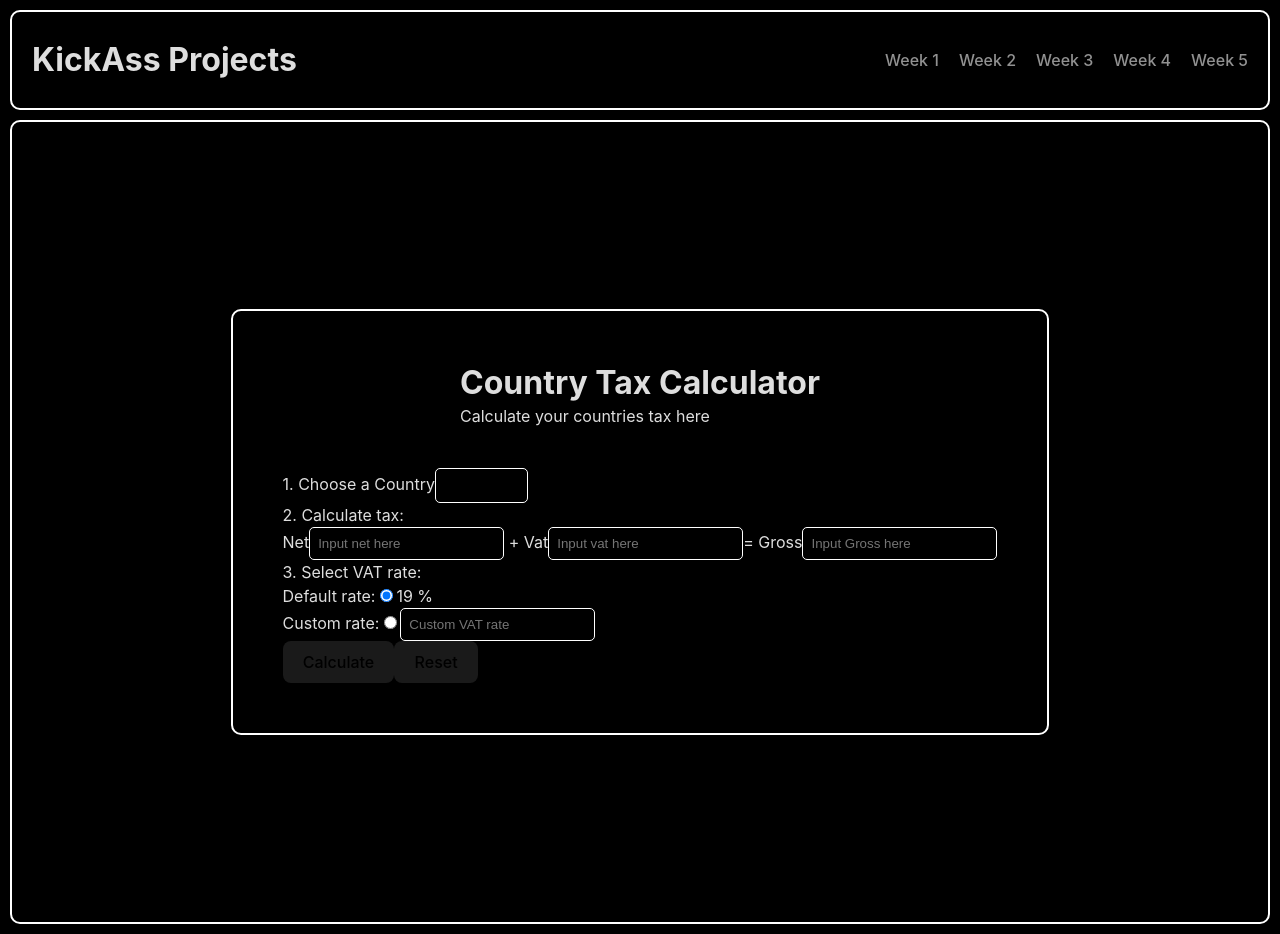
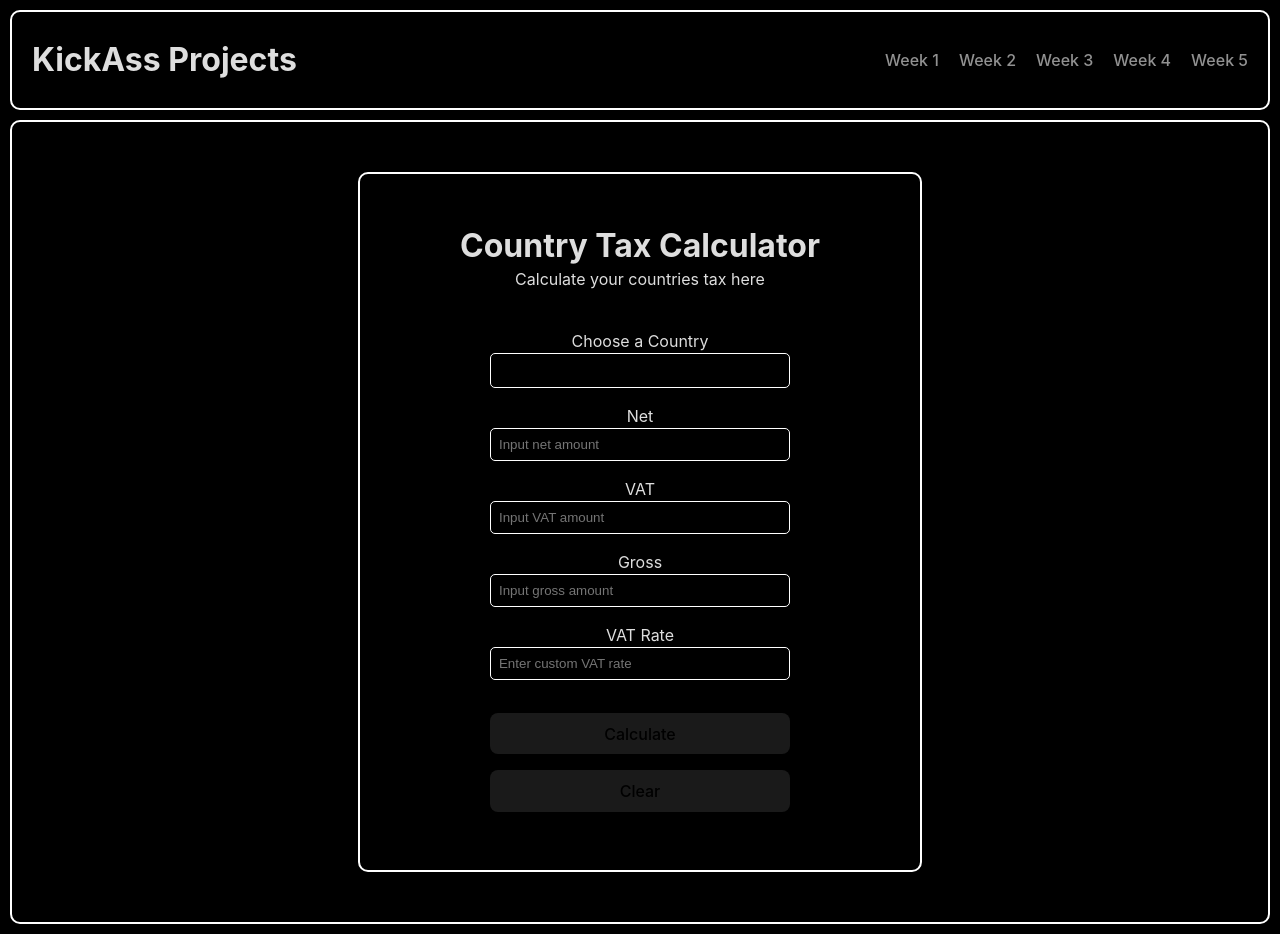
Before and after one commit to Phil-star1984/kickass_projects, a React (Vite) app: page /weekone in a window 1280 px wide. Built offline with nearby package versions, Linux system fonts and the light colour scheme.

Commit message:
Add WeekOneTest

```diff
--- a/package.json
+++ b/package.json
@@ -10,9 +10,12 @@
     "preview": "vite preview"
   },
   "dependencies": {
+    "axios": "^1.6.5",
+    "papaparse": "^5.4.1",
     "react": "^18.2.0",
     "react-dom": "^18.2.0",
-    "react-router-dom": "^6.21.1"
+    "react-router-dom": "^6.21.1",
+    "react-spinners-kit": "^1.9.1"
   },
   "devDependencies": {
     "@types/react": "^18.2.43",
--- a/src/App.jsx
+++ b/src/App.jsx
@@ -1,8 +1,11 @@
 import { useState } from "react";
 import { Routes, Route } from "react-router-dom";
 import NavBar from "./components/NavBar.jsx";
+
 import WeekOne from "./components/WeekOne.jsx";
+import WeekOneTest from "./components/WeekOneTest.jsx";
 import WeekTwo from "./components/WeekTwo.jsx";
+import CodeTest from "./components/CodeTest.jsx";
 
 function App() {
   const [count, setCount] = useState(0);
@@ -12,7 +15,9 @@ function App() {
       <NavBar />
 
       <Routes>
-        <Route path="/weekone" element={<WeekOne />} />
+        {/* <Route path="/weekone" element={<WeekOne />} /> */}
+        <Route path="/weekone" element={<WeekOneTest />} />
+        <Route path="/codetest" element={<CodeTest />} />
         <Route path="/weektwo" element={<WeekTwo />} />
       </Routes>
     </>
--- /dev/null
+++ b/src/components/CodeTest.jsx
@@ -0,0 +1,92 @@
+import React, { useState, useEffect } from "react";
+import axios from "axios";
+import Papa from "papaparse";
+import { PushSpinner } from "react-spinners-kit";
+
+export default function CodeTest() {
+  const [data, setData] = useState([]);
+  const [urlCsv, setUrlCsv] = useState(
+    "https://raw.githubusercontent.com/UDG-United-Digital-Group/frontend-junior-code-challenge-1/master/Artikel.csv"
+  );
+  const [isLoading, setIsLoading] = useState(false);
+
+  // https://raw.githubusercontent.com/microsoft/arcticseals/master/data/raw.csv
+  // https://raw.githubusercontent.com/UDG-United-Digital-Group/frontend-junior-code-challenge-1/master/Artikel.csv
+
+  const getData = async (e) => {
+    e.preventDefault();
+    setIsLoading(true);
+
+    try {
+      const response = await axios.get(urlCsv);
+
+      if (!response.data) {
+        console.log("could not get data!");
+      }
+      if (response.status == 200) {
+        console.log("success downloading data!");
+        console.log("Unparsed Response: ", response);
+      }
+
+      Papa.parse(response.data, {
+        header: true,
+        complete: (result) => {
+          setData(result.data);
+          console.log(result.data);
+        },
+      });
+      setIsLoading(false);
+    } catch (error) {
+      console.log(error);
+    }
+  };
+
+  const renderTableHeaders = () => {
+    if (data.length > 0) {
+      return Object.keys(data[0]).map((key, index) => (
+        <th key={index}>{key}</th>
+      ));
+    }
+  };
+
+  return (
+    <div className="data_outer_container">
+      <div className="data_inner_container">
+        <div className="csv_data_input">
+          <h1>CSV Data Display</h1>
+          {isLoading ? <PushSpinner color="yellow" /> : ""}
+          {/* {data.map((data, index) => (
+        <h1 key={index}>{data.Artikelname}</h1>
+      ))} */}
+
+          <form type="submit" className="csv_form">
+            <input
+              className="csv_input"
+              type="text"
+              placeholder="Enter URL to raw CSV"
+              value={urlCsv}
+              onChange={(e) => {
+                setUrlCsv(e.target.value);
+              }}
+            ></input>
+            <button onClick={getData}>Get Data</button>
+          </form>
+        </div>
+        <table>
+          <thead>
+            <tr>{renderTableHeaders()}</tr>
+          </thead>
+          <tbody>
+            {data.map((row, rowIndex) => (
+              <tr key={rowIndex}>
+                {Object.values(row).map((value, valueIndex) => (
+                  <td key={valueIndex}>{value}</td>
+                ))}
+              </tr>
+            ))}
+          </tbody>
+        </table>
+      </div>
+    </div>
+  );
+}
--- /dev/null
+++ b/src/components/WeekOneTest.jsx
@@ -0,0 +1,124 @@
+import React, { useState } from "react";
+
+function WeekOneTest() {
+  const [country, setCountry] = useState("germany");
+  const [net, setNet] = useState("");
+  const [vat, setVat] = useState("");
+  const [gross, setGross] = useState("");
+  const [vatRate, setVatRate] = useState("19");
+  const [customVatRate, setCustomVatRate] = useState("");
+
+  const countryVatRate = { germany: "19", poland: "23", france: "20" };
+
+  const calculateTax = () => {
+    const actualVatRate = customVatRate
+      ? parseFloat(customVatRate)
+      : parseFloat(vatRate);
+    let calculatedNet = net ? parseFloat(net) : 0;
+    let calculatedVat = vat ? parseFloat(vat) : 0;
+    let calculatedGross = gross ? parseFloat(gross) : 0;
+
+    if (net && !vat && !gross) {
+      calculatedVat = (calculatedNet * actualVatRate) / 100;
+      calculatedGross = calculatedNet + calculatedVat;
+    } else if (!net && vat && !gross) {
+      calculatedNet = calculatedVat / (actualVatRate / 100);
+      calculatedGross = calculatedNet + calculatedVat;
+    } else if (!net && !vat && gross) {
+      calculatedNet = calculatedGross / (1 + actualVatRate / 100);
+      calculatedVat = calculatedGross - calculatedNet;
+    }
+
+    setNet(calculatedNet.toFixed(2));
+    setVat(calculatedVat.toFixed(2));
+    setGross(calculatedGross.toFixed(2));
+  };
+
+  const clearFields = () => {
+    setNet("");
+    setVat("");
+    setGross("");
+    setCustomVatRate("");
+    setVatRate(countryVatRate[country]);
+  };
+
+  return (
+    <div className="weekone_outer_container">
+      <div className="weekone_inner_container">
+        <h1>Country Tax Calculator</h1>
+        <p>Calculate your countries tax here</p>
+        <form className="submit_form">
+          <div>
+            <label htmlFor="country">Choose a Country</label>
+            <select
+              name="country"
+              id="country"
+              value={country}
+              onChange={(e) => {
+                setCountry(e.target.value);
+                setVatRate(countryVatRate[e.target.value]);
+              }}
+            >
+              <option value="germany">Germany</option>
+              <option value="poland">Poland</option>
+              <option value="france">France</option>
+            </select>
+          </div>
+
+          <div>
+            <label htmlFor="net">Net</label>
+            <input
+              type="number"
+              name="net"
+              value={net}
+              onChange={(e) => setNet(e.target.value)}
+              placeholder="Input net amount"
+            />
+          </div>
+
+          <div>
+            <label htmlFor="vat">VAT</label>
+            <input
+              type="number"
+              name="vat"
+              value={vat}
+              onChange={(e) => setVat(e.target.value)}
+              placeholder="Input VAT amount"
+            />
+          </div>
+
+          <div>
+            <label htmlFor="gross">Gross</label>
+            <input
+              type="number"
+              name="gross"
+              value={gross}
+              onChange={(e) => setGross(e.target.value)}
+              placeholder="Input gross amount"
+            />
+          </div>
+
+          <div>
+            <label htmlFor="vat_rate">VAT Rate</label>
+            <input
+              type="text"
+              name="vat_rate"
+              value={customVatRate}
+              onChange={(e) => setCustomVatRate(e.target.value)}
+              placeholder="Enter custom VAT rate"
+            />
+          </div>
+
+          <button className="calculate" type="button" onClick={calculateTax}>
+            Calculate
+          </button>
+          <button type="button" onClick={clearFields}>
+            Clear
+          </button>
+        </form>
+      </div>
+    </div>
+  );
+}
+
+export default WeekOneTest;
--- a/src/index.css
+++ b/src/index.css
@@ -47,12 +47,16 @@ body {
 
 input[type="text"],
 input[type="submit"],
-input[type="select"],
+input[type="number"],
 select {
   background-color: transparent;
   border: 1px solid white;
   border-radius: 5px;
   padding: 8px;
+  display: flex;
+  align-items: right;
+  box-sizing: border-box;
+  width: 300px;
 }
 
 input[type="checkbox"] {
@@ -81,6 +85,7 @@ button {
   font-family: inherit;
   background-color: #1a1a1a;
   cursor: pointer;
+  margin-right: 10px;
   transition: border-color 0.25s;
 }
 button:hover {
@@ -131,8 +136,7 @@ button:focus-visible {
 
 .weekone_inner_container {
   border: 2px solid rgb(255, 255, 255);
-  padding: 50px;
-
+  padding: 50px 100px;
   border-radius: 10px;
   display: flex;
   flex-direction: column;
@@ -140,8 +144,94 @@ button:focus-visible {
   justify-content: center;
 }
 
+.submit_form {
+  /* border: 2px solid red; */
+  margin-top: 30px;
+  text-align: center;
+  display: flex;
+  flex-direction: column;
+}
+
+.submit_form > * {
+  margin: 8px 0;
+}
+
+.calculate {
+  margin-top: 25px;
+}
+
+.weekone_calculator {
+  margin: 25px 0;
+}
+
+.weekone_checkboxes {
+  margin-bottom: 25px;
+}
+
 .weekone_text {
   margin-bottom: 40px;
+}
+
+.data_outer_container {
+  border: 2px solid white;
+  border-radius: 10px;
+  margin-top: 10px;
+  padding: 20px;
+  width: fit-content;
+  block-size: fit-content;
+}
+
+.data_inner_container {
+  /* margin-right: 10px; */
+  margin: 0;
+  padding: 0;
+}
+
+.csv_data_input {
+  display: flex;
+}
+
+/* .csv_data_input > * {
+  margin-right: 10px;
+} */
+
+.csv_form {
+  display: flex;
+}
+
+/* .csv_form > * {
+  margin-right: 10px;
+} */
+
+input.csv_input {
+  margin: 0px 10px;
+}
+
+table,
+th,
+td {
+  border: 1px solid;
+  padding: 4px 15px;
+  text-align: center;
+}
+
+th {
+  background-color: #1a1a1a;
+}
+
+table {
+  /* border: 1px solid red; */
+  /* width: 100%;
+  border-collapse: collapse;
+  box-sizing: border-box; */
+  margin-top: 30px;
+  border-collapse: collapse;
+}
+
+th:hover,
+td:hover {
+  background-color: yellow;
+  color: black;
 }
 
 /* @media (prefers-color-scheme: light) {
```
Also changed, not shown: 1 other file (tests, documents, lock files or other folders).
